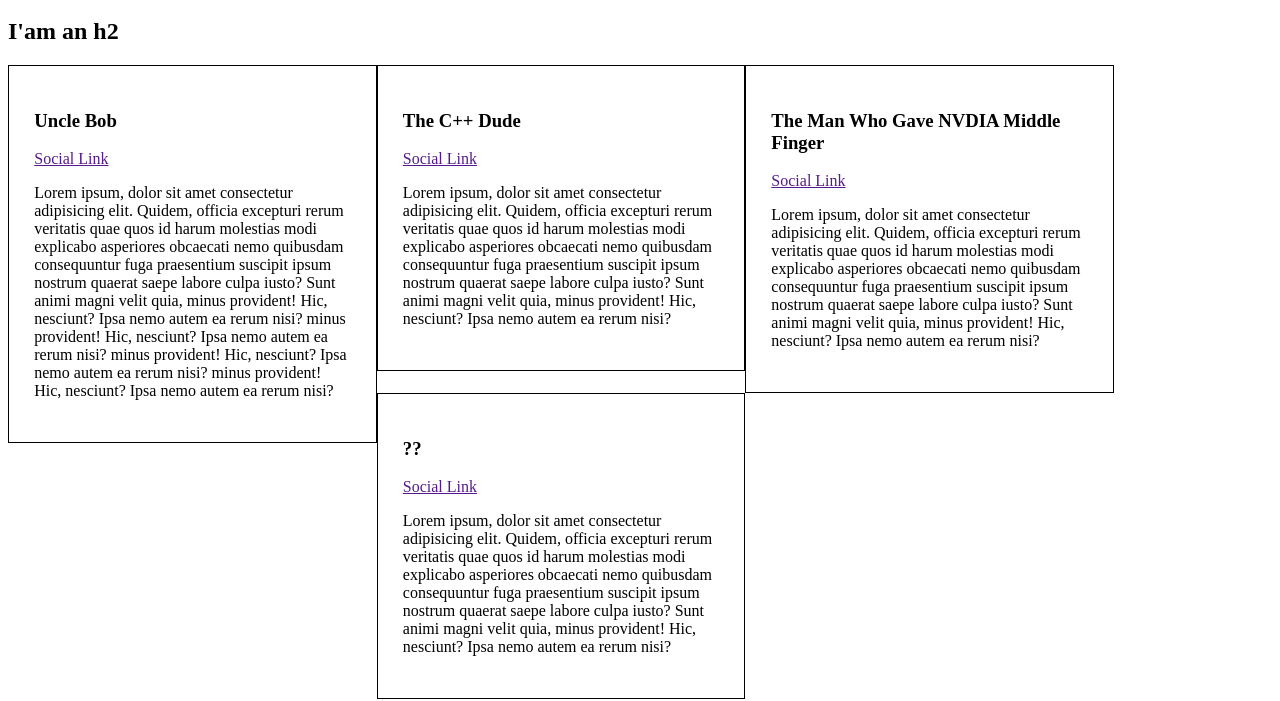
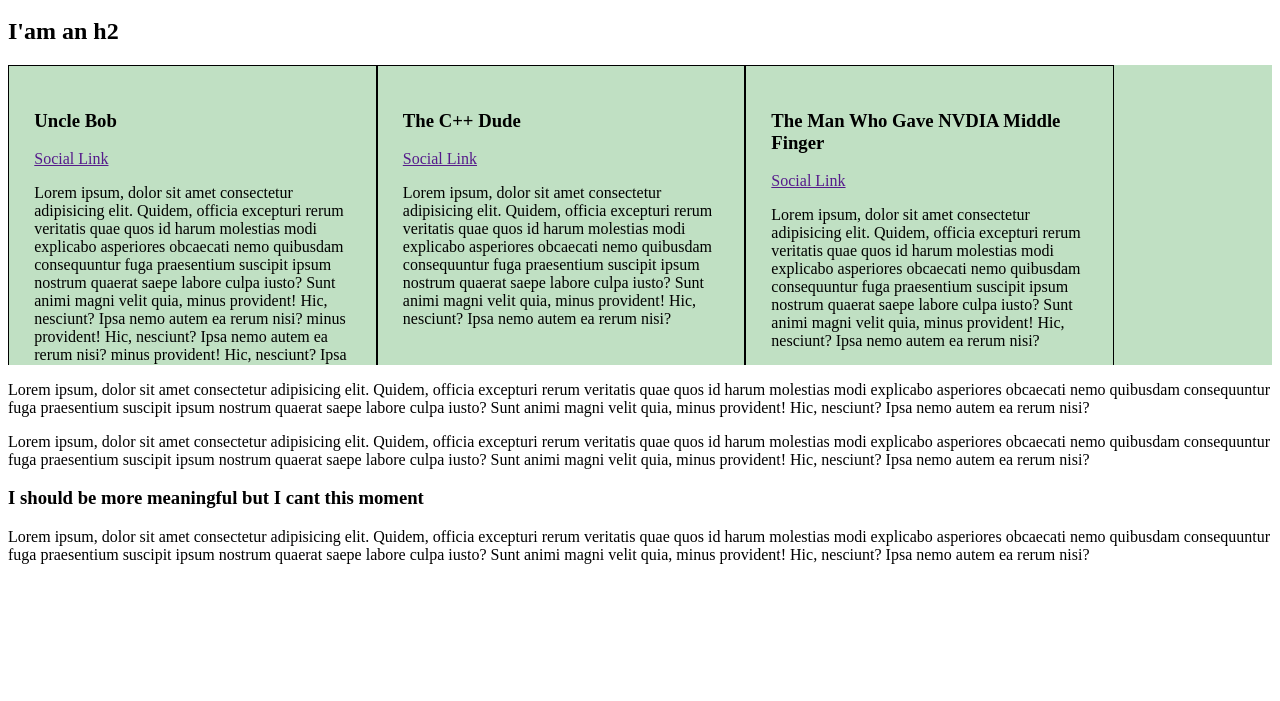
Before and after one commit to kennethpalad/intermediate-css, a plain HTML site: page index.html in a window 1280 px wide. Shown: the part 136-837 px from the top of the page. After the commit the page ends 800 px from the top, so only its background shows below. Drawn offline with Linux system fonts and the light colour scheme.

Commit message:
Added overflow scroll on css

```diff
--- a/css/styles.css
+++ b/css/styles.css
@@ -7,6 +7,9 @@
 }
 .bio-wrapper {
     font-size: 24px;
+    background-color: #c0e0c3;
+    height: 300px;
+    overflow: scroll;
 }
 
 .bio-wrapper:after {
```
